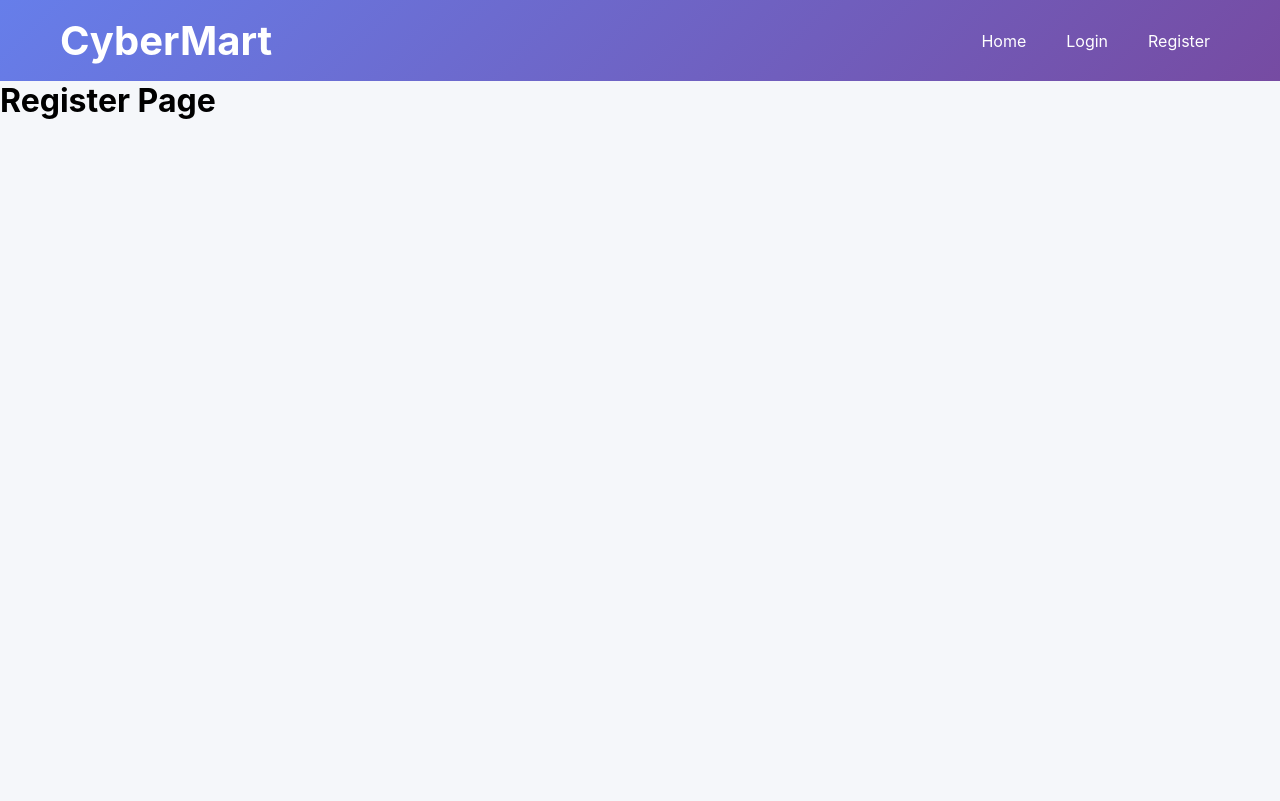
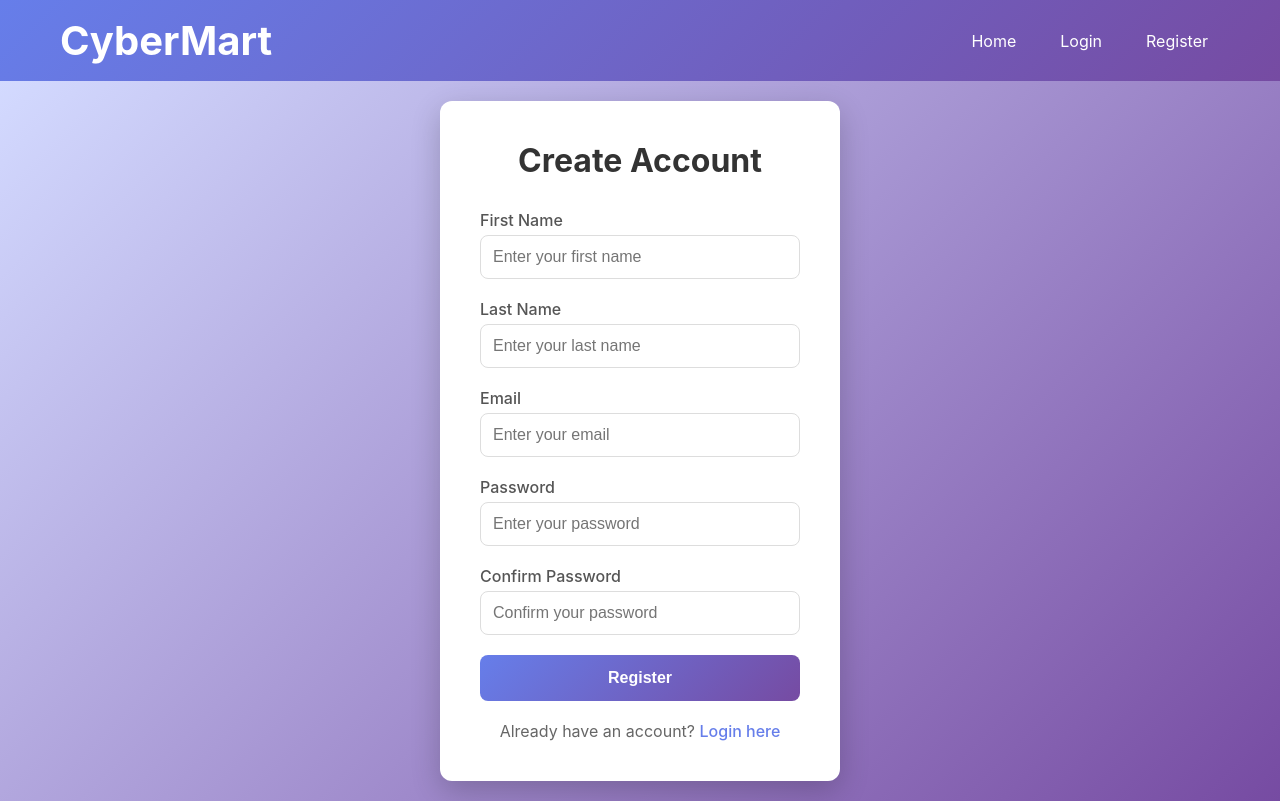
Before and after one commit to junyaokh822/CyberMart_Frontend, a React (Vite) app: page /register in a window 1280 px wide. Built offline with nearby package versions, Linux system fonts and the light colour scheme.

Commit message:
added login and register pages

```diff
--- a/src/App.jsx
+++ b/src/App.jsx
@@ -2,6 +2,8 @@ import React from "react";
 import { Routes, Route } from "react-router-dom";
 import Navbar from "./components/Navbar";
 import HomePage from "./pages/HomePage";
+import Login from "./pages/Login";
+import Register from "./pages/Register";
 import "./App.css";
 
 function App() {
@@ -11,8 +13,8 @@ function App() {
       <main className="main-content">
         <Routes>
           <Route path="/" element={<HomePage />} />
-          <Route path="/login" element={<h1>Login Page</h1>} />
-          <Route path="/register" element={<h1>Register Page</h1>} />
+          <Route path="/login" element={<Login />} />
+          <Route path="/register" element={<Register />} />
         </Routes>
       </main>
     </div>
--- a/src/components/Navbar.css
+++ b/src/components/Navbar.css
@@ -28,15 +28,51 @@
 .nav-links {
   display: flex;
   gap: 20px;
+  align-items: center;
 }
 
 .nav-link {
   color: white;
   text-decoration: none;
-  padding: 5px 10px;
+  padding: 8px 12px;
+  border-radius: 4px;
+  transition: background-color 0.2s;
 }
 
 .nav-link:hover {
   background-color: rgba(255, 255, 255, 0.1);
+}
+
+.admin-link {
+  background-color: #dc3545;
+}
+
+.admin-link:hover {
+  background-color: #c82333;
+}
+
+/* User greeting */
+.nav-user {
+  color: white;
+  margin: 0 10px;
+  padding: 5px 10px;
+  background-color: rgba(255, 255, 255, 0.1);
+  border-radius: 20px;
+  font-weight: 500;
+}
+
+.logout-btn {
+  background-color: transparent;
+  color: white;
+  border: 1px solid white;
+  padding: 8px 16px;
   border-radius: 4px;
+  cursor: pointer;
+  font-size: 14px;
+  transition: all 0.2s;
 }
+
+.logout-btn:hover {
+  background-color: white;
+  color: #667eea;
+}
--- a/src/components/Navbar.jsx
+++ b/src/components/Navbar.jsx
@@ -1,8 +1,17 @@
 import React from "react";
-import { Link } from "react-router-dom";
+import { Link, useNavigate } from "react-router-dom";
+import { useAuth } from "../context/AuthContext";
 import "./Navbar.css";
 
 const Navbar = () => {
+  const { user, logout, isAuthenticated, isAdmin } = useAuth();
+  const navigate = useNavigate();
+
+  const handleLogout = () => {
+    logout();
+    navigate("/");
+  };
+
   return (
     <nav className="navbar">
       <div className="nav-container">
@@ -11,16 +20,40 @@ const Navbar = () => {
         </Link>
 
         <div className="nav-spacer"></div>
+
         <div className="nav-links">
           <Link to="/" className="nav-link">
             Home
           </Link>
+
+          {isAuthenticated ? (
+            <>
+              <Link to="/cart" className="nav-link">
+                Cart
+              </Link>
+              <Link to="/orders" className="nav-link">
+                Orders
+              </Link>
+              {isAdmin && (
+                <Link to="/admin" className="nav-link admin-link">
+                  Admin
+                </Link>
+              )}
+              <span className="nav-user">Hi, {user?.firstName}</span>
+              <button onClick={handleLogout} className="logout-btn">
+                Logout
+              </button>
+            </>
+          ) : (
+            <>
               <Link to="/login" className="nav-link">
                 Login
               </Link>
               <Link to="/register" className="nav-link">
                 Register
               </Link>
+            </>
+          )}
         </div>
       </div>
     </nav>
--- /dev/null
+++ b/src/pages/Auth.css
@@ -0,0 +1,102 @@
+.auth-container {
+  display: flex;
+  justify-content: center;
+  align-items: center;
+  min-height: calc(100vh - 80px);
+  padding: 20px;
+  background: linear-gradient(135deg, #d3daff 0%, #764ba2 100%);
+}
+
+.auth-card {
+  background: white;
+  padding: 40px;
+  border-radius: 12px;
+  box-shadow: 0 10px 30px rgba(0, 0, 0, 0.2);
+  width: 100%;
+  max-width: 400px;
+}
+
+.auth-card h2 {
+  text-align: center;
+  margin-bottom: 30px;
+  color: #333;
+  font-size: 2rem;
+}
+
+.form-group {
+  margin-bottom: 20px;
+}
+
+.form-group label {
+  display: block;
+  margin-bottom: 5px;
+  color: #555;
+  font-weight: 500;
+}
+
+.form-group input {
+  width: 100%;
+  padding: 12px;
+  border: 1px solid #ddd;
+  border-radius: 8px;
+  font-size: 16px;
+  transition: border-color 0.2s;
+}
+
+.form-group input:focus {
+  outline: none;
+  border-color: #667eea;
+  box-shadow: 0 0 0 2px rgba(102, 126, 234, 0.1);
+}
+
+.auth-btn {
+  width: 100%;
+  padding: 14px;
+  background: linear-gradient(135deg, #667eea 0%, #764ba2 100%);
+  color: white;
+  border: none;
+  border-radius: 8px;
+  font-size: 16px;
+  font-weight: 600;
+  cursor: pointer;
+  transition:
+    transform 0.2s,
+    opacity 0.2s;
+}
+
+.auth-btn:hover {
+  transform: translateY(-2px);
+  opacity: 0.9;
+}
+
+.auth-btn:disabled {
+  opacity: 0.7;
+  cursor: not-allowed;
+  transform: none;
+}
+
+.auth-error {
+  background: #f8d7da;
+  color: #721c24;
+  padding: 12px;
+  border-radius: 8px;
+  margin-bottom: 20px;
+  text-align: center;
+  border: 1px solid #f5c6cb;
+}
+
+.auth-redirect {
+  text-align: center;
+  margin-top: 20px;
+  color: #666;
+}
+
+.auth-redirect a {
+  color: #667eea;
+  text-decoration: none;
+  font-weight: 500;
+}
+
+.auth-redirect a:hover {
+  text-decoration: underline;
+}
--- /dev/null
+++ b/src/pages/Login.jsx
@@ -0,0 +1,71 @@
+import React, { useState } from "react";
+import { useAuth } from "../context/AuthContext";
+import { useNavigate, Link } from "react-router-dom";
+import "./Auth.css";
+
+const Login = () => {
+  const [email, setEmail] = useState("");
+  const [password, setPassword] = useState("");
+  const [loading, setLoading] = useState(false);
+  const [error, setError] = useState("");
+  const { login } = useAuth();
+  const navigate = useNavigate();
+
+  const handleSubmit = async (e) => {
+    e.preventDefault();
+    setLoading(true);
+    setError("");
+
+    try {
+      await login(email, password);
+      navigate("/");
+    } catch (err) {
+      setError(err.response?.data?.error || "Login failed");
+    } finally {
+      setLoading(false);
+    }
+  };
+
+  return (
+    <div className="auth-container">
+      <div className="auth-card">
+        <h2>Welcome Back</h2>
+        {error && <div className="auth-error">{error}</div>}
+
+        <form onSubmit={handleSubmit}>
+          <div className="form-group">
+            <label>Email</label>
+            <input
+              type="email"
+              value={email}
+              onChange={(e) => setEmail(e.target.value)}
+              required
+              placeholder="Enter your email"
+            />
+          </div>
+
+          <div className="form-group">
+            <label>Password</label>
+            <input
+              type="password"
+              value={password}
+              onChange={(e) => setPassword(e.target.value)}
+              required
+              placeholder="Enter your password"
+            />
+          </div>
+
+          <button type="submit" disabled={loading} className="auth-btn">
+            {loading ? "Logging in..." : "Login"}
+          </button>
+        </form>
+
+        <p className="auth-redirect">
+          Don't have an account? <Link to="/register">Register here</Link>
+        </p>
+      </div>
+    </div>
+  );
+};
+
+export default Login;
--- /dev/null
+++ b/src/pages/Register.jsx
@@ -0,0 +1,134 @@
+import React, { useState } from "react";
+import { useAuth } from "../context/AuthContext";
+import { useNavigate, Link } from "react-router-dom";
+import "./Auth.css";
+
+const Register = () => {
+  const [formData, setFormData] = useState({
+    firstName: "",
+    lastName: "",
+    email: "",
+    password: "",
+    confirmPassword: "",
+  });
+  const [loading, setLoading] = useState(false);
+  const [error, setError] = useState("");
+  const { register } = useAuth();
+  const navigate = useNavigate();
+
+  const handleChange = (e) => {
+    setFormData({
+      ...formData,
+      [e.target.name]: e.target.value,
+    });
+  };
+
+  const handleSubmit = async (e) => {
+    e.preventDefault();
+
+    if (formData.password !== formData.confirmPassword) {
+      setError("Passwords do not match");
+      return;
+    }
+
+    setLoading(true);
+    setError("");
+
+    try {
+      await register({
+        firstName: formData.firstName,
+        lastName: formData.lastName,
+        email: formData.email,
+        password: formData.password,
+      });
+      navigate("/");
+    } catch (err) {
+      setError(err.response?.data?.error || "Registration failed");
+    } finally {
+      setLoading(false);
+    }
+  };
+
+  return (
+    <div className="auth-container">
+      <div className="auth-card">
+        <h2>Create Account</h2>
+        {error && <div className="auth-error">{error}</div>}
+
+        <form onSubmit={handleSubmit}>
+          <div className="form-group">
+            <label>First Name</label>
+            <input
+              type="text"
+              name="firstName"
+              value={formData.firstName}
+              onChange={handleChange}
+              required
+              placeholder="Enter your first name"
+            />
+          </div>
+
+          <div className="form-group">
+            <label>Last Name</label>
+            <input
+              type="text"
+              name="lastName"
+              value={formData.lastName}
+              onChange={handleChange}
+              required
+              placeholder="Enter your last name"
+            />
+          </div>
+
+          <div className="form-group">
+            <label>Email</label>
+            <input
+              type="email"
+              name="email"
+              value={formData.email}
+              onChange={handleChange}
+              required
+              placeholder="Enter your email"
+            />
+          </div>
+
+          <div className="form-group">
+            <label>Password</label>
+            <input
+              type="password"
+              name="password"
+              value={formData.password}
+              onChange={handleChange}
+              required
+              placeholder="Enter your password"
+              minLength="6"
+            />
+          </div>
+
+          <div className="form-group">
+            <label>Confirm Password</label>
+            <input
+              type="password"
+              name="confirmPassword"
+              value={formData.confirmPassword}
+              onChange={handleChange}
+              required
+              placeholder="Confirm your password"
+              minLength="6"
+            />
+          </div>
+
+          <button type="submit" disabled={loading} className="auth-btn">
+            {loading ? "Creating account..." : "Register"}
+          </button>
+        </form>
+
+        <p className="auth-redirect">
+          Already have an account? <Link to="/login">Login here</Link>
+        </p>
+      </div>
+    </div>
+  );
+};
+
+export default Register;
```
Lines whose indentation alone changed are shown as unchanged.
